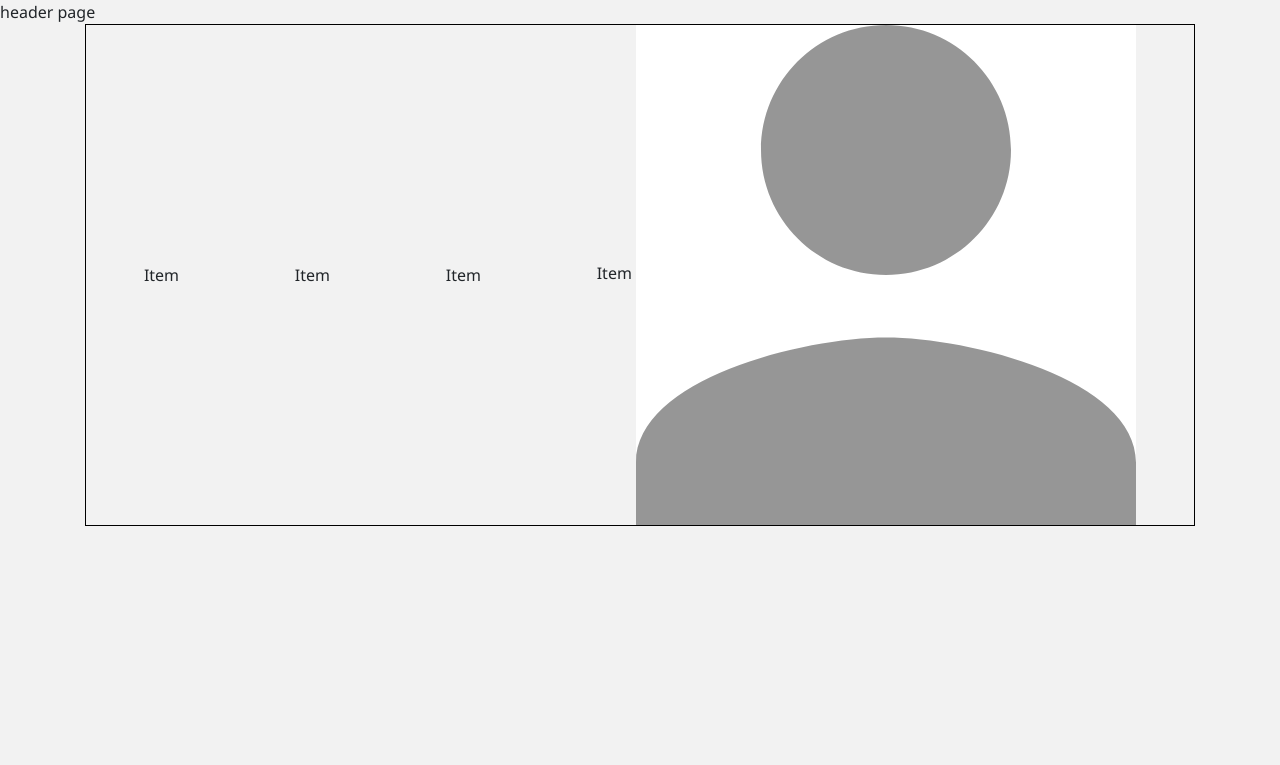
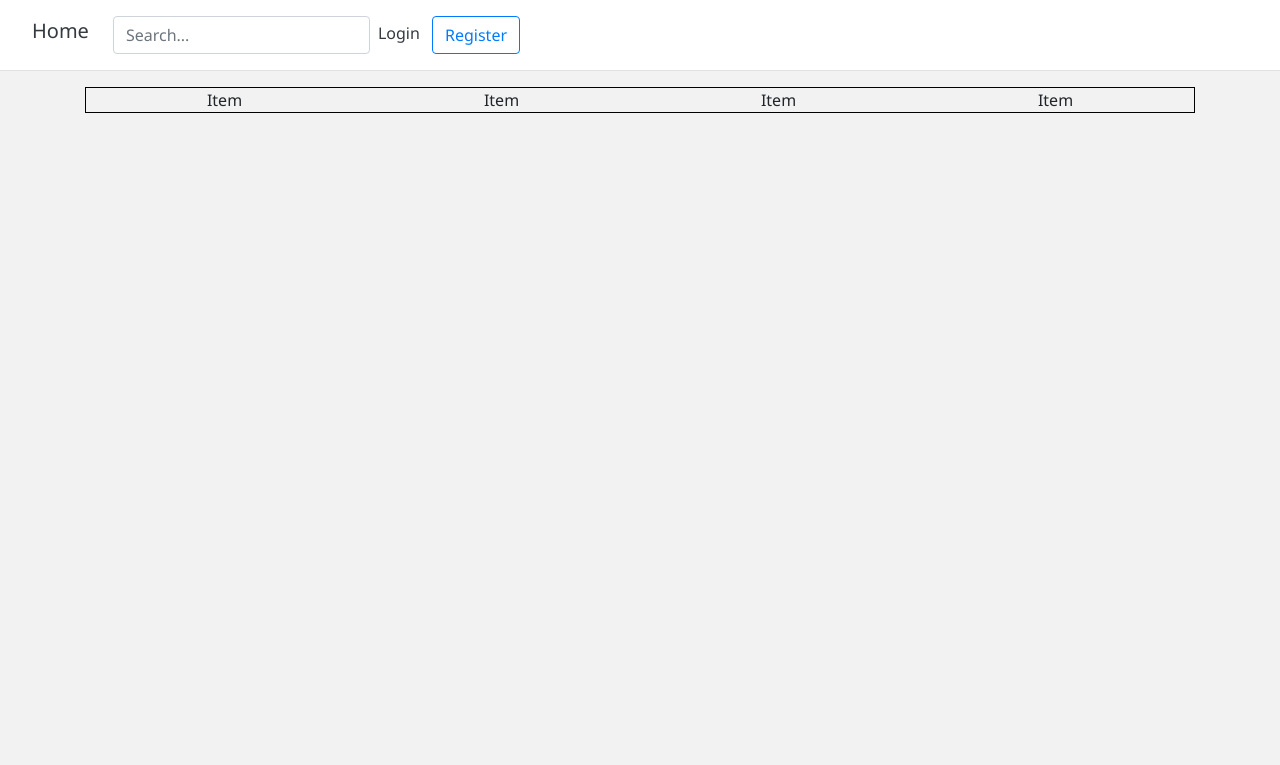
Before and after one commit to abbappii/Real-Time-Chat-Messenger, a Django app: page / in a window 1280 px wide. Shown: the top 765 px of the page. Run offline with Django 4.2, Linux system fonts and the light colour scheme; some libraries are stand-ins or nearby versions.

Commit message:
header with bootstrap work

```diff
--- a/MessengerChat/templates/header.html
+++ b/MessengerChat/templates/header.html
@@ -1,5 +1,89 @@
+{% load static %}
 
+<!-- Header -->
+<div class="d-flex flex-column flex-lg-row p-3 px-md-4 mb-3 bg-white border-bottom shadow-sm">
 
-<div>
-    header page
+	<!-- MEDIUM+ SCREENS -->
+	<div class="d-none d-md-flex flex-row my-auto flex-grow-1 align-items-center">
+		<h5 class="mr-3 font-weight-normal justify-content-start">
+			<a class="p-2 text-dark" href="{% url 'home' %}">Home</a>
+		</h5>
+		<form class="search-bar justify-content-start">
+			<input type="text" class="form-control" name="q" id="id_q_large" placeholder="Search...">
+		</form>
+
+		<div class="d-flex flex-row-reverse flex-grow-1">
+			<nav class="">
+				{% if request.user.is_authenticated %}
+					<div class="dropdown dropleft show p-2">
+						<div class="d-flex flex-row">
+
+							<div class="btn-group dropleft">
+								<div class="d-flex notifications-icon-container rounded-circle align-items-center mr-3" id="id_chat_notification_dropdown_toggle" data-toggle="dropdown">
+									<span id="id_chat_notifications_count" class="notify-badge"></span>
+									<span class="d-flex material-icons notifications-material-icon m-auto align-items-center">chat</span>
+									<div class="dropdown-menu scrollable-menu" aria-labelledby="id_chat_notification_dropdown_toggle" id="id_chat_notifications_container">
+
+									</div>
+								</div>
+							</div>
+
+							<div class="btn-group dropleft">
+								<div class="d-flex notifications-icon-container rounded-circle align-items-center mr-3" id="id_notification_dropdown_toggle" data-toggle="dropdown" onclick="setGeneralNotificationsAsRead()">
+									<span id="id_general_notifications_count" class="notify-badge"></span>
+									<span class="d-flex material-icons notifications-material-icon m-auto align-items-center">notifications</span>
+									<div class="dropdown-menu scrollable-menu" aria-labelledby="id_notification_dropdown_toggle" id="id_general_notifications_container">
+									</div>
+								</div>
+							</div>
+
+							<div class="btn-group dropleft">
+								<img class="account-image rounded-circle m-auto d-block dropdown-toggle" id="id_profile_links" data-toggle="dropdown" aria-haspopup="true" aria-expanded="false" src="{% static 'codingwithmitch/dummy_image.png' %}" alt="codingwithmitch logo" width="40" height="40">
+								<div class="dropdown-menu" aria-labelledby="id_profile_links">
+									<a class="dropdown-item" href="#">Account</a>
+									<a class="dropdown-item" href="#">Logout</a>
+								</div>
+							</div>
+						</div>
+
+					</div>
+				{% else %}
+					<a class="p-2 text-dark" href="#">Login</a>
+					<a class="btn btn-outline-primary" href="#">Register</a>
+				{% endif %}
+			</nav>
+		</div>
+	</div>
+	<!-- END MEDIUM+ SCREENS -->
+
+	<!-- SMALL SCREENS -->
+	<div class="d-flex d-md-none flex-column my-auto align-items-center">
+		<h5 class="font-weight-normal">
+		<a class="p-2 text-dark" href="{% url 'home' %}">Home</a>
+		</h5>
+		<form class="search-bar justify-content-start" >
+			<input type="text" class="form-control" name="q" id="id_q_small" placeholder="Search...">
+		</form>
+		<div class="d-flex flex-row-reverse flex-grow-1">
+			<nav class="">
+				{% if request.user.is_authenticated %}
+				<div class="dropdown dropleft p-2 mt-2">
+					<div class="d-flex flex-row">
+						<div class="btn-group dropleft">
+							<img class="account-image rounded-circle m-auto d-block dropdown-toggle" id="id_profile_links" data-toggle="dropdown" aria-haspopup="true" aria-expanded="false" src="{% static 'codingwithmitch/dummy_image.png' %}" alt="codingwithmitch logo" width="40" height="40">
+							<div class="dropdown-menu" aria-labelledby="id_profile_links">
+								<a class="dropdown-item" href="#">Account</a>
+								<a class="dropdown-item" href="#">Logout</a>
+							</div>
+						</div>
+					</div>
+				</div>
+				{% else %}
+					<a class="p-2 text-dark" href="#">Login</a>
+					<a class="btn btn-outline-primary m-2" href="#">Register</a>
+				{% endif %}
+			</nav>
+	  	</div>
+	</div>
+	<!-- END SMALL SCREENS -->
 </div>
--- a/MessengerChat/templates/home.html
+++ b/MessengerChat/templates/home.html
@@ -13,7 +13,7 @@
             <p class="m-auto">Item</p>
             <p class="m-auto">Item</p>
             <p class="m-auto">Item</p>
-            <p class="m-auto">Item <img src="{% static 'images/dummy_image.png' %}" alt=""> </p>
+            <p class="m-auto">Item</p>
         </div>
     </div>
     </div>
```
